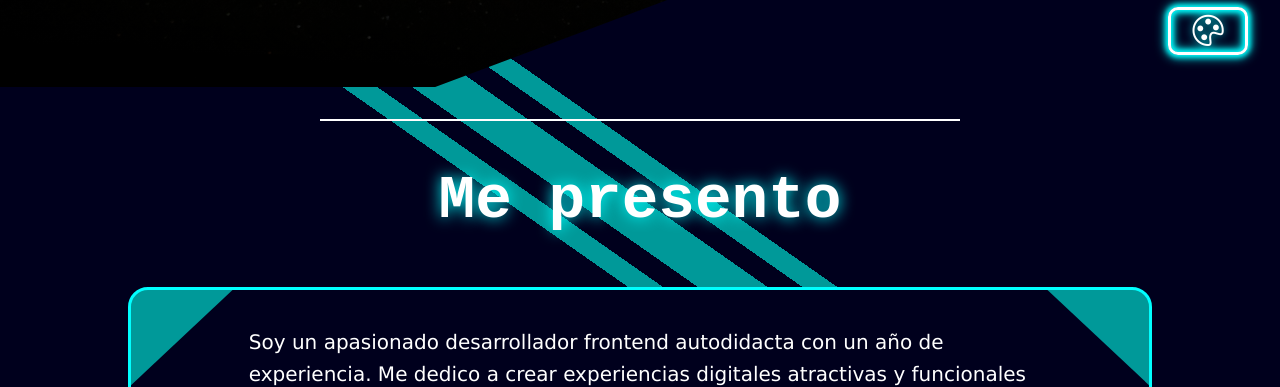
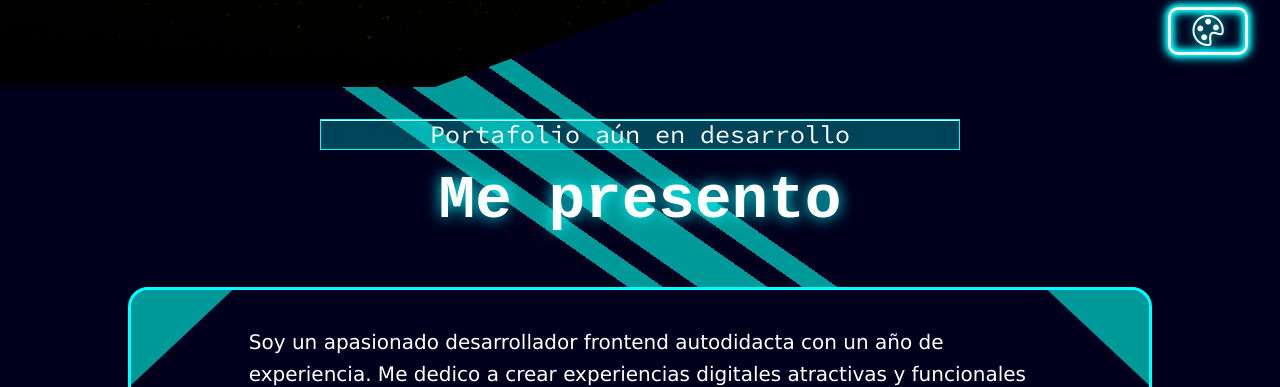
Before and after one commit to jowimp15/Portafolio, a plain HTML site: page index.html in a window 1280 px wide. Shown: the part 713-1100 px from the top of the page. Drawn offline with nearby package versions, Linux system fonts and the light colour scheme; animation ran at ten frames a second; a web font is replaced by a local one.

Commit message:
add text Portafolio still in development (sorry for the bad english)

```diff
--- a/Portafolio.scss
+++ b/Portafolio.scss
@@ -132,6 +132,15 @@ h2{
     margin: auto;
     margin-top: 2rem;
     background-color: var(--color-text-principal);
+
+    & p{
+        font-size: $--step-1;
+        color: white;
+        text-align: center;
+        border: 1px solid var(--color-decoration-2);
+        background-color: var(--color-decoration-5);
+
+    }
 }
 .background-video{
     position: absolute;
--- a/index.html
+++ b/index.html
@@ -60,7 +60,7 @@
     <!-- presentation -->
 
     <main class="main" id="presentation">
-      <div class="line-title"></div>
+      <div class="line-title"><p>Portafolio aún en desarrollo</p></div>
       <section class="presentation-area">
         <article class="presentation-info">
 
```
Also changed, not shown: Portafolio.css, 1 other file.
